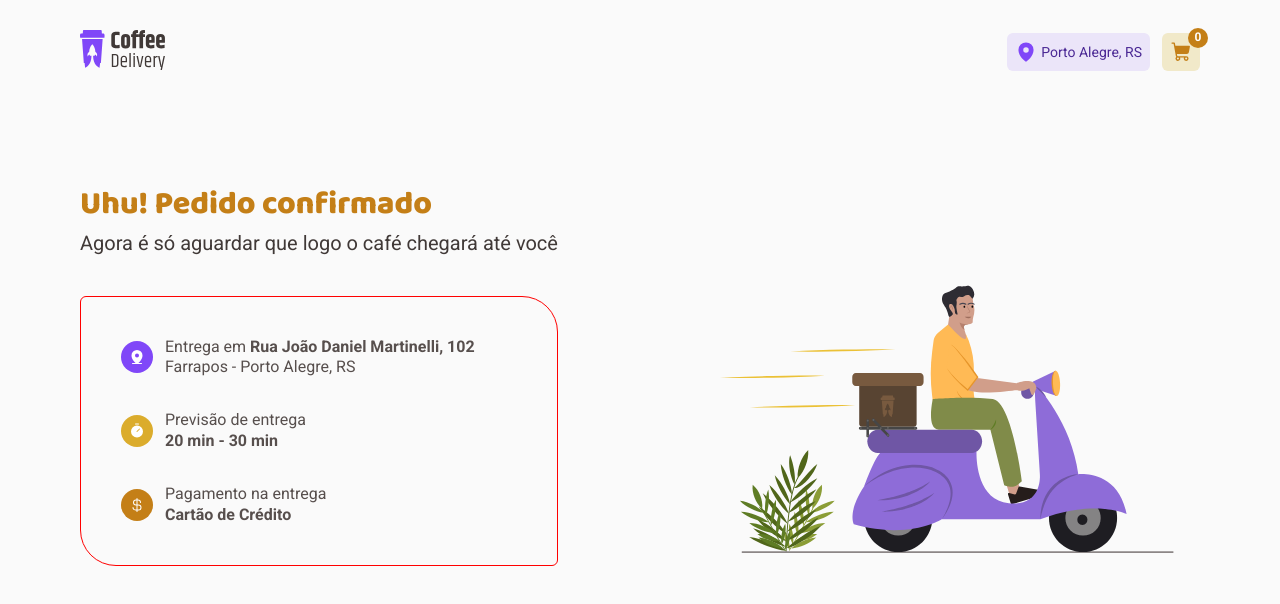
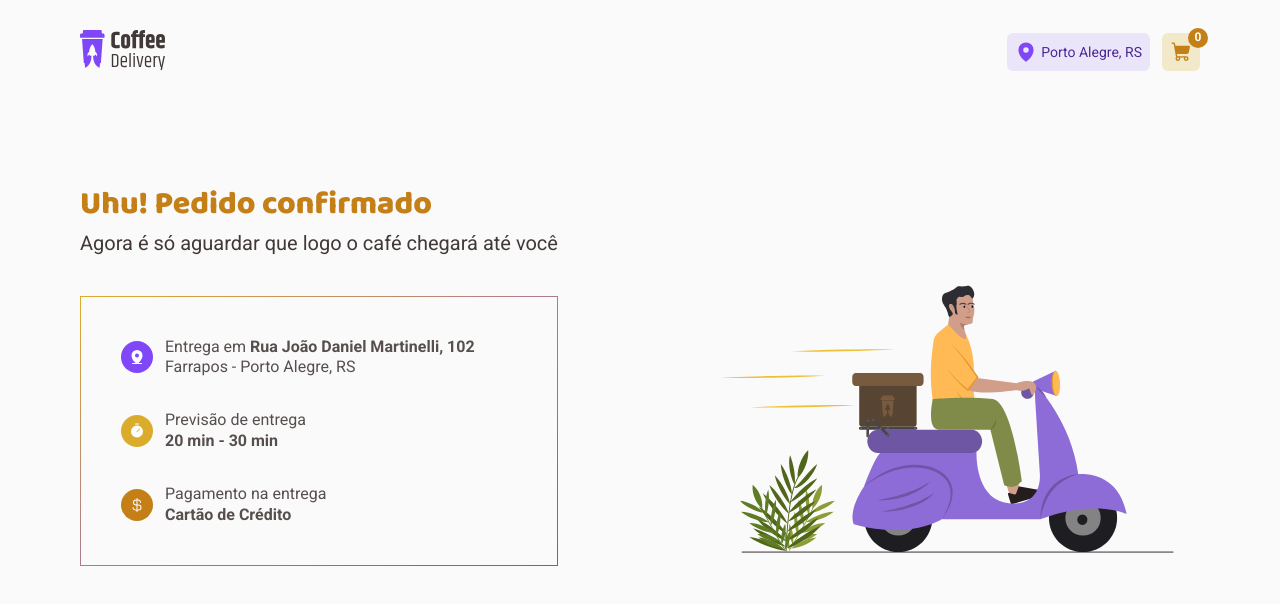
Before and after one commit to victorparanhosdev/coffe-delivery-ts, a React (Vite) app: page /order in a window 1280 px wide. Shown: the top 604 px of the page. Built offline with nearby package versions, Linux system fonts and the light colour scheme.

Commit message:
Update style.ts

```diff
--- a/src/pages/Order/style.ts
+++ b/src/pages/Order/style.ts
@@ -1,4 +1,4 @@
-import styled from "styled-components";
+import styled, {css} from "styled-components";
 
 export const OrderContainer = styled.div`
 
@@ -45,13 +45,18 @@ export const Content = styled.main`
 
 export const Details = styled.div`
     border-radius: 6px 36px;
-    border: 1px solid red;
+    border: 1px solid;
     padding: 4rem;
     margin-top: 4rem;
     display: grid;
     gap: 3.2rem;
     max-width: 52.6rem;
 
+    ${({theme})=> {
+        return css`
+        border-image: linear-gradient(to bottom right, ${theme.yellow}, ${theme.purple}) 1;
+        `
+    }}
 
 
 
```
